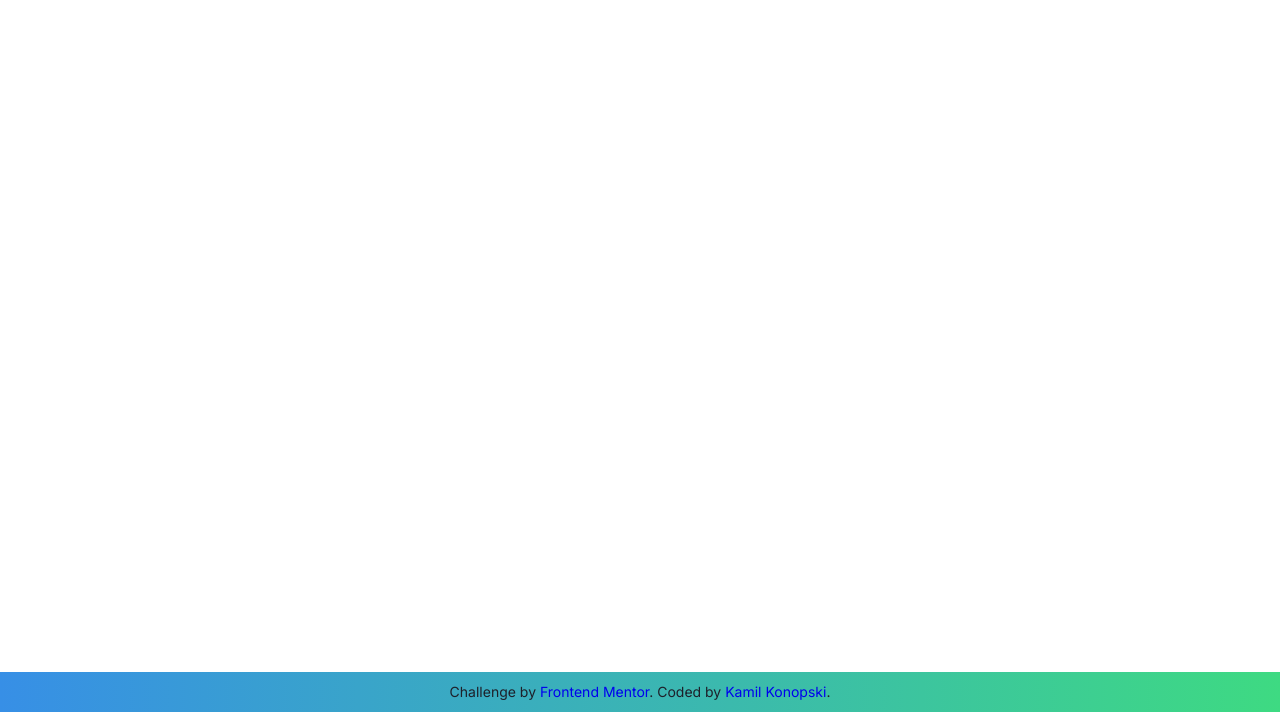
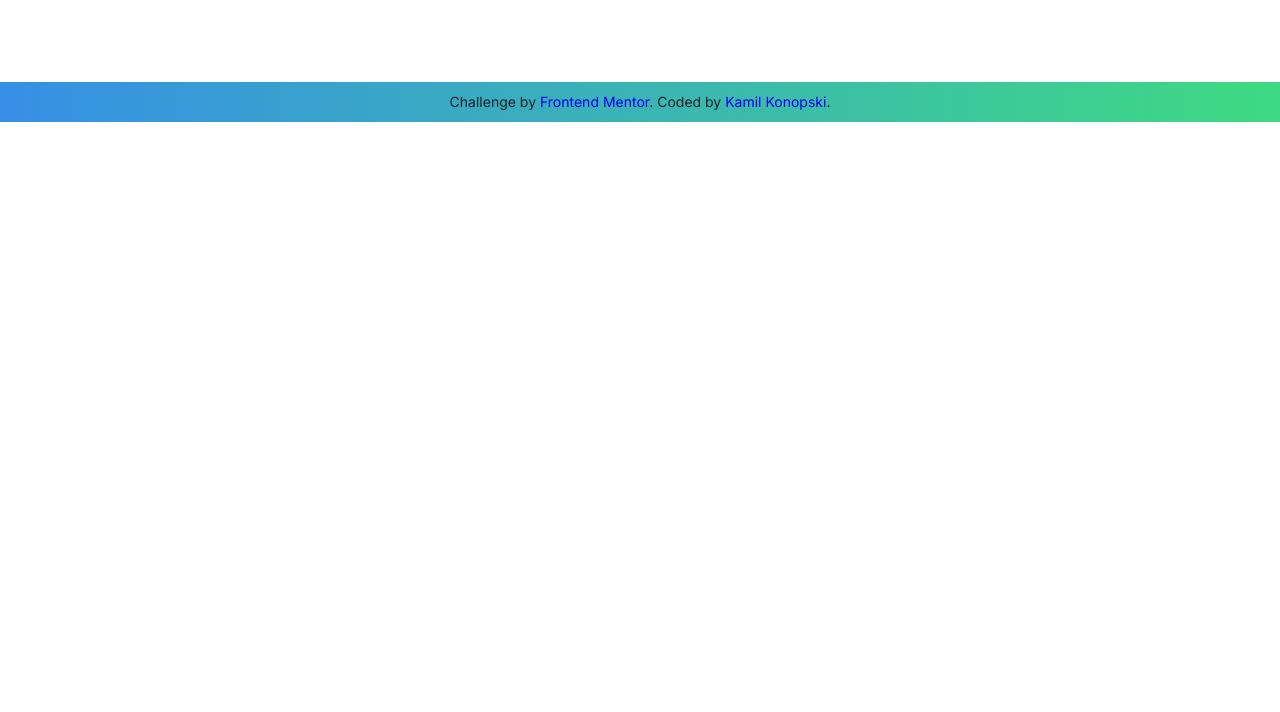
Before and after one commit to KamilKonopski/social-media-dashboard-with-theme-switcher-master, a plain HTML site: page index.html in a window 1280 px wide. Shown: the part 644-1356 px from the top of the page. After the commit the page ends 800 px from the top, so only its background shows below. Drawn offline with nearby package versions, Linux system fonts and the light colour scheme.

Commit message:
change margin for attribution

```diff
--- a/scss/_base.scss
+++ b/scss/_base.scss
@@ -23,7 +23,7 @@ body {
 		display: block;
 		height: 5vh;
 		line-height: 5vh;
-		margin-top: 60rem;
+		margin-top: 1rem;
 		text-align: center;
 	}
 
```
Also changed, not shown: css/main.min.css, 1 other file.
